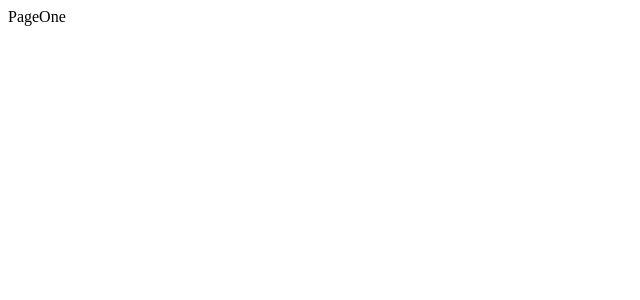
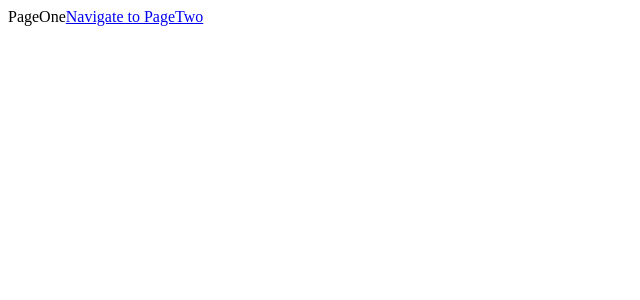
Before and after one commit to marcoamolinaro/react-reducx-streams-client, a React (Create React App) app: page / in a window 1280 px wide. Shown: the top 300 px of the page, without its empty margins (0-640 px from the left). Built offline with nearby package versions, Linux system fonts and the light colour scheme.

Commit message:
199. How to *Not* Navigate with React Router

```diff
--- a/src/components/App.js
+++ b/src/components/App.js
@@ -3,7 +3,12 @@ import { BrowserRouter, Route} from 'react-router-dom';
 
 
 const PageOne = () => {
-    return <div>PageOne</div>;
+    return (
+        <div>
+            PageOne
+            <a href="/pagetwo">Navigate to PageTwo</a>
+        </div>
+    );
 };
 
 const PageTwo = () => {
@@ -11,6 +16,7 @@ const PageTwo = () => {
         <div>
             PageTwo
             <button>Click Me</button>
+            <a href="/">Navigate to PageOne</a>
         </div>
     );
 };
```
